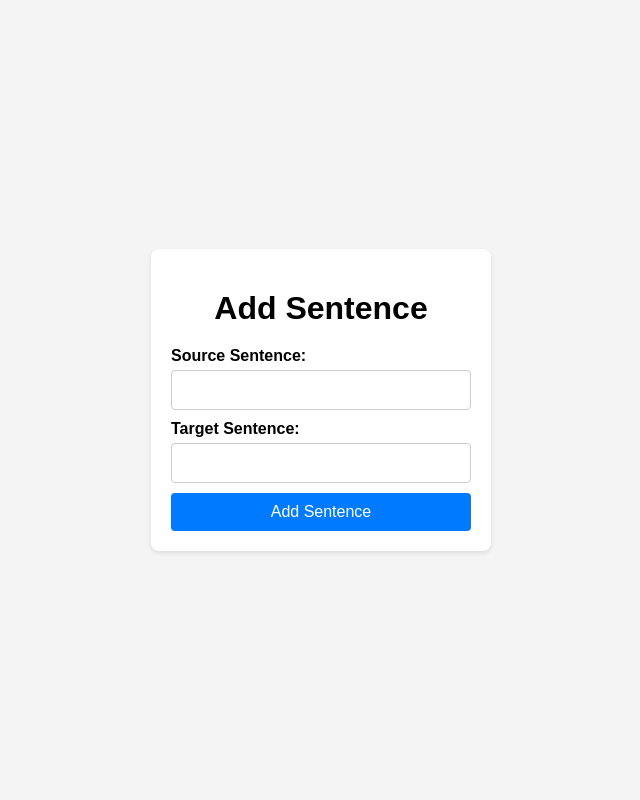
After one commit to Sreya-C/ITL-Project, a Django app: page /add_sentence/ in a window 1280 px wide. The commit adds this page. Shown: the whole page, without its empty margins (319-959 px from the left). Run offline with Django 4.2, Linux system fonts and the light colour scheme.

Commit message:
Add files via upload

```diff
--- a/RatingProject/ratingapp/admin.py
+++ b/RatingProject/ratingapp/admin.py
@@ -1,3 +1,6 @@
 from django.contrib import admin
+from .models import Sentence
 
-# Register your models here.
+class SentenceAdmin(admin.ModelAdmin):
+    list_display = ['sno','source','target','rating']
+admin.site.register(Sentence,SentenceAdmin)
--- /dev/null
+++ b/RatingProject/ratingapp/models.py
@@ -0,0 +1,20 @@
+from django.db import models
+from django import forms
+
+
+class Sentence(models.Model):
+    sno = models.IntegerField(unique=True)
+    source = models.CharField(max_length=100)
+    target = models.CharField(max_length=100)
+    rating = models.IntegerField(default=0)
+    class Meta:
+        ordering = ('sno',)
+
+    def __str__(self):
+        return f"Sentence {self.sno}"
+
+
+class SentenceForm(forms.ModelForm):
+    class Meta:
+        model = Sentence
+        fields = ['source', 'target']
--- /dev/null
+++ b/RatingProject/ratingapp/templates/add_sentence.html
@@ -0,0 +1,87 @@
+<!DOCTYPE html>
+<html lang="en">
+<head>
+    <meta charset="UTF-8">
+    <meta name="viewport" content="width=device-width, initial-scale=1.0">
+    <title>Add Sentence</title>
+    <style>
+        body {
+            font-family: Arial, sans-serif;
+            background-color: #f4f4f4;
+            margin: 0;
+            padding: 0;
+            display: flex;
+            justify-content: center;
+            align-items: center;
+            height: 100vh;
+        }
+
+        .container {
+            background-color: #fff;
+            border-radius: 8px;
+            box-shadow: 0 2px 4px rgba(0, 0, 0, 0.1);
+            padding: 20px;
+            width: 300px;
+        }
+
+        h1 {
+            text-align: center;
+            margin-bottom: 20px;
+        }
+
+        form {
+            display: flex;
+            flex-direction: column;
+        }
+
+        label {
+            font-weight: bold;
+            margin-bottom: 5px;
+        }
+
+        input[type="text"],
+        textarea {
+            padding: 10px;
+            margin-bottom: 10px;
+            border: 1px solid #ccc;
+            border-radius: 4px;
+            transition: border-color 0.3s ease-in-out;
+            font-size: 16px;
+        }
+
+        input[type="text"]:focus,
+        textarea:focus {
+            outline: none;
+            border-color: #007bff;
+        }
+
+        button {
+            padding: 10px;
+            background-color: #007bff;
+            color: #fff;
+            border: none;
+            border-radius: 4px;
+            cursor: pointer;
+            transition: background-color 0.3s ease-in-out;
+            font-size: 16px;
+        }
+
+        button:hover {
+            background-color: #0056b3;
+        }
+    </style>
+</head>
+<body>
+    <div class="container">
+        <h1>Add Sentence</h1>
+        <form method="post">
+            {% csrf_token %}
+            <label for="id_source">Source Sentence:</label>
+            {{ form.source }}
+            <label for="id_target">Target Sentence:</label>
+            {{ form.target }}
+            <button type="submit">Add Sentence</button>
+        </form>
+    </div>
+</body>
+</html>
--- a/RatingProject/ratingapp/urls.py
+++ b/RatingProject/ratingapp/urls.py
@@ -2,9 +2,8 @@ from django.urls import path
 from . import views
 
 urlpatterns = [
-    path('',views.index, name='index'),
-    path('counter',views.counter,name='counter'),
-    path('register',views.register,name='register'),
-    path('login',views.login,name='login'),
-    path('logout',views.logout,name='logout'),
+    path('', views.index, name='index'),
+    path('save_rating/', views.save_rating, name='save_rating'),
+    path('sort_table/', views.sort_table, name='sort_table'),
+    path('add_sentence/', views.add_sentence, name='add_sentence'),
 ]
--- a/RatingProject/ratingapp/views.py
+++ b/RatingProject/ratingapp/views.py
@@ -1,58 +1,47 @@
 from django.shortcuts import render, redirect
-from django.http import HttpResponse
-from django.contrib.auth.models import User,auth
-from django.contrib import messages
-# Create your views here.
+from django.http import HttpResponseRedirect
+from .models import Sentence, SentenceForm
+
 def index(request):
-    return render(request,'index.html')
+    sentences = Sentence.objects.all()
+    return render(request, 'index.html', {'sentences': sentences})
+#For table
 
+def save_rating(request):
+    if request.method == 'POST':
+        sno = request.POST.get('sno')
+        rating = request.POST.get('rating')
+        # Update rating in the database
+        sentence = Sentence.objects.get(sno=sno)
+        sentence.rating = rating
+        sentence.save()
+        return HttpResponseRedirect('/')  # Redirect to the index page after saving rating
+#for saving each rating
 
-def register(request):
-    if(request.method=='POST'):
-        username = request.POST['username']
-        email = request.POST['email']
-        password = request.POST['password']
-        password2 = request.POST['password2']
+def sort_table(request):
+    column = request.GET.get('column')
+    order = request.GET.get('order')
+    if column in ['SNO', 'SOURCE', 'TARGET', 'RATING'] and order in ['asc', 'desc']:
+        if column == 'RATING':
+            sentences = Sentence.objects.all().values
+            print(sentences)
+            sentences = sentences.order_by(('' if order == 'asc' else '-') + 'rating')
+        else:
+            sentences = Sentence.objects.all().order_by(('' if order == 'asc' else '-') + column.lower() + ('' if column in ['SOURCE', 'TARGET'] else '_asc'))
+        return render(request, 'index.html', {'sentences': sentences})
+    else:
+        # Handle invalid sorting request
+        return HttpResponseRedirect('/')
 
-        if password==password2:
-            if User.objects.filter(email=email).exists():
-                messages.info(request,'Email Already Used')
-                return redirect('register')
-            elif User.objects.filter(username=username).exists():
-                messages.info(request,'Username Already Used')
-                return redirect('register')
-            else:
-                user = User.objects.create_user(username=username,email=email,password=password)
-                user.save()
-                return redirect('login')
-        else:
-            messages.info(request,'PasswordS do not match')
-            return redirect('register')
-    else:
-        return render(request,'register.html',)
-
-def login(request):
-    if request.method=='POST':
-        username=request.POST['username']
-        password=request.POST['password']
-        user = auth.authenticate(username=username, password=password)
-
-        if user is not None:
-            auth.login(request,user)
-            return redirect('/')
-        else:
-            messages.info(request,'Invalid Credentials')
-            return redirect('login')
-    else:
-        return render(request,'login.html')
-
-def logout(request):
-    auth.logout(request)
-    return redirect('/')
-
-def post(request,pk):
-    return render(request,'post.html', {'pk':pk})
-
-def counter(request):
-    posts = [1,2,3,4,'tim','tom','john','nothing']
-    return render(request,'counter.html',{'posts': posts})
+def add_sentence(request):
+    form = SentenceForm()
+    if request.method == 'POST':
+        form = SentenceForm(request.POST)
+        if form.is_valid():
+            # Get the last loaded sentence
+            last_sentence = Sentence.objects.last()
+            sno = last_sentence.sno + 1 if last_sentence else 1  # Calculate sno for the new sentence
+            form.instance.sno = sno  # Assign the calculated sno to the form instance
+            form.save()  # Save the form
+            return redirect('/')  # Redirect to the index page
+    return render(request, 'add_sentence.html', {'form': form})
```
Also changed, not shown: RatingProject/ratingapp/templates/index.html (+125 -48 lines), RatingProject/static/data.json (added, +26 -0 lines), RatingProject/static/script.js (+31 -26 lines), RatingProject/db.sqlite3.
